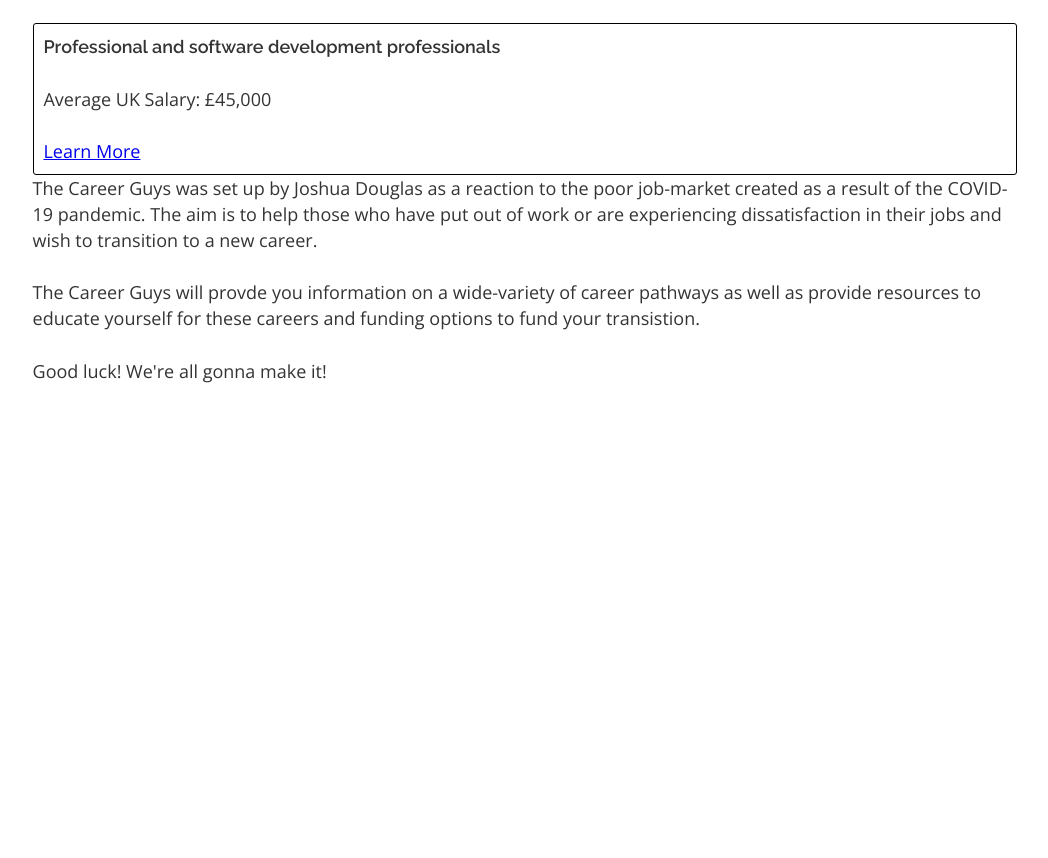
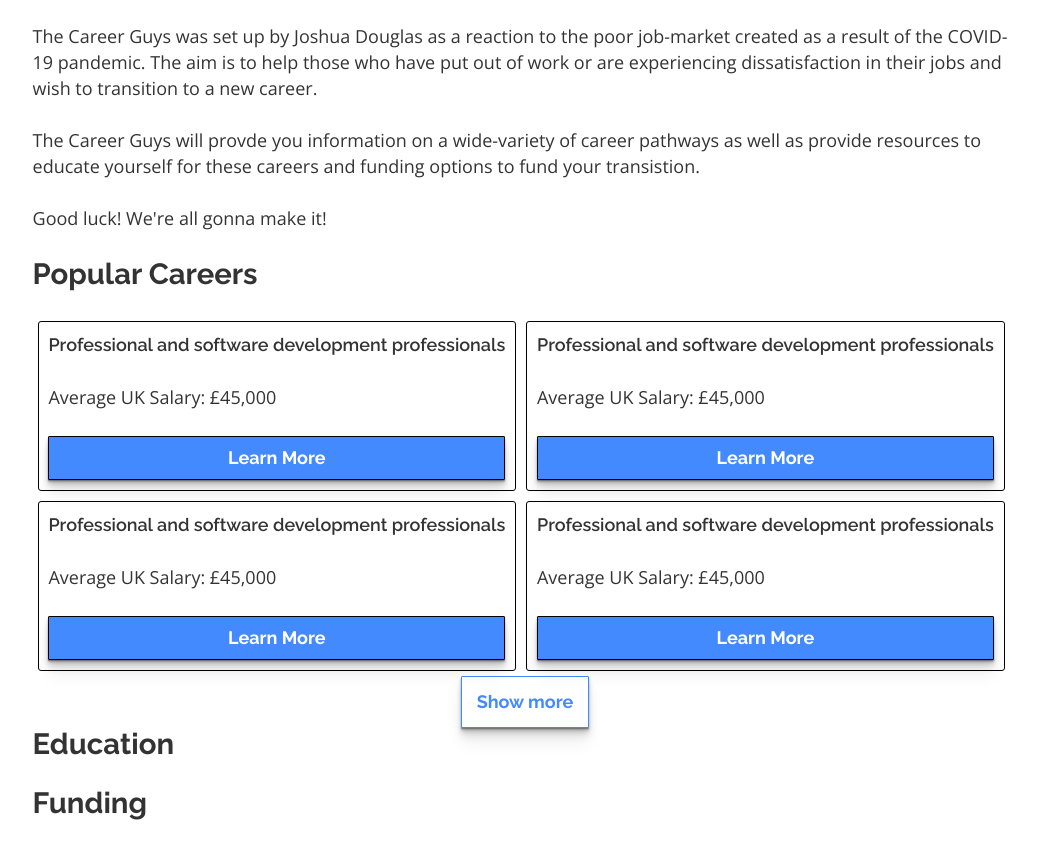
Before and after one commit to minimalsm/thecareerguys, a Gatsby site: page / in a window 1280 px wide. Shown: the part 128-986 px from the top of the page, without its empty margins (115-1163 px from the left). Before the commit the page ends 800 px from the top, so only its background shows below. Built offline with nearby package versions, Linux system fonts and the light colour scheme; Gatsby itself is replaced by a stand-in of ours.

```diff
--- a/src/components/JobCard.js
+++ b/src/components/JobCard.js
@@ -6,10 +6,33 @@
   border: 1px solid black;
   border-radius: 3px;
   padding: 1%;
+  margin: 5px;
 
   .title {
     font-family: 'Raleway';
     font-weight: 600;
+  }
+
+  a {
+    display: block;
+    padding: 8px;
+    border: 1px solid black;
+    border-radius: 1px;
+    width: 100%;
+    margin: auto;
+
+    font-family: 'Raleway';
+    font-weight: 700;
+    text-decoration: none;
+    background-color: #448aff;
+    color: #fff;
+    text-align: center;
+
+    box-shadow: 0 1px 1px rgba(0,0,0,0.25),
+              0 2px 2px rgba(0,0,0,0.20),
+              0 4px 4px rgba(0,0,0,0.15),
+              0 8px 8px rgba(0,0,0,0.10),
+              0 16px 16px rgba(0,0,0,0.05);
   }
 `
 
--- /dev/null
+++ b/src/components/JobCardContainer.js
@@ -0,0 +1,23 @@
+import React from 'react'
+import styled from 'styled-components'
+import JobCard from './JobCard'
+
+const StyledJobCardContainer = styled.div`
+  display: flex;
+  flex-wrap: wrap;
+
+  .jobcard {
+    flex: 1 1 40%;
+  }
+`
+
+export default function JobCardContainer() {
+  return (
+    <StyledJobCardContainer>
+      <JobCard class='jobcard' />
+      <JobCard class='jobcard' />
+      <JobCard class='jobcard' />
+      <JobCard class='jobcard' />
+    </StyledJobCardContainer>
+  )
+}
--- /dev/null
+++ b/src/components/MoreButton.js
@@ -0,0 +1,33 @@
+import React from 'react'
+import { Link } from 'gatsby'
+import styled from 'styled-components'
+
+const StyledLink = styled(Link)`
+  display: block;
+  margin: auto;
+  width: 10vw;
+  padding: 12px 8px;
+  border: 1px solid #448aff;
+  border-radius: 1px;
+
+  font-family: 'Raleway';
+  font-weight: 700;
+  text-decoration: none;
+  background-color: #fff;
+  color: #448aff;
+  text-align: center;
+
+  box-shadow: 0 1px 1px rgba(0,0,0,0.25),
+            0 2px 2px rgba(0,0,0,0.20),
+            0 4px 4px rgba(0,0,0,0.15),
+            0 8px 8px rgba(0,0,0,0.10),
+            0 16px 16px rgba(0,0,0,0.05);
+`
+
+export default function MoreButton(props) {
+  return (
+    <StyledLink>
+      {props.name}
+    </StyledLink>
+  )
+}
--- a/src/pages/index.js
+++ b/src/pages/index.js
@@ -1,16 +1,29 @@
 import React from "react"
 import Layout from "../components/layout"
 import SEO from "../components/seo"
-import JobCard from "../components/JobCard"
+import JobCardContainer from "../components/JobCardContainer"
+import MoreButton from "../components/MoreButton"
 
 const IndexPage = () => (
   <Layout>
     <SEO title="Home" />
+
+    {/* Home Section */}
     <h1>The Career Guys</h1>
-    <JobCard />
     <p>The Career Guys was set up by Joshua Douglas as a reaction to the poor job-market created as a result of the COVID-19 pandemic. The aim is to help those who have put out of work or are experiencing dissatisfaction in their jobs and wish to transition to a new career.</p>
     <p>The Career Guys will provde you information on a wide-variety of career pathways as well as provide resources to educate yourself for these careers and funding options to fund your transistion.</p>
     <p>Good luck! We're all gonna make it!</p>
+
+    {/* Careers Section */}
+    <h2>Popular Careers</h2>
+    <JobCardContainer />
+    <MoreButton name="Show more"></MoreButton>
+
+    {/* Education Section */}
+    <h2>Education</h2>
+
+    {/* Funding Section */}
+    <h2>Funding</h2>
   </Layout>
 )
 
```
Also changed, not shown: src/components/ContactForm.js (added, +45 -0 lines), src/pages/contact.js (+16 -1 lines).
